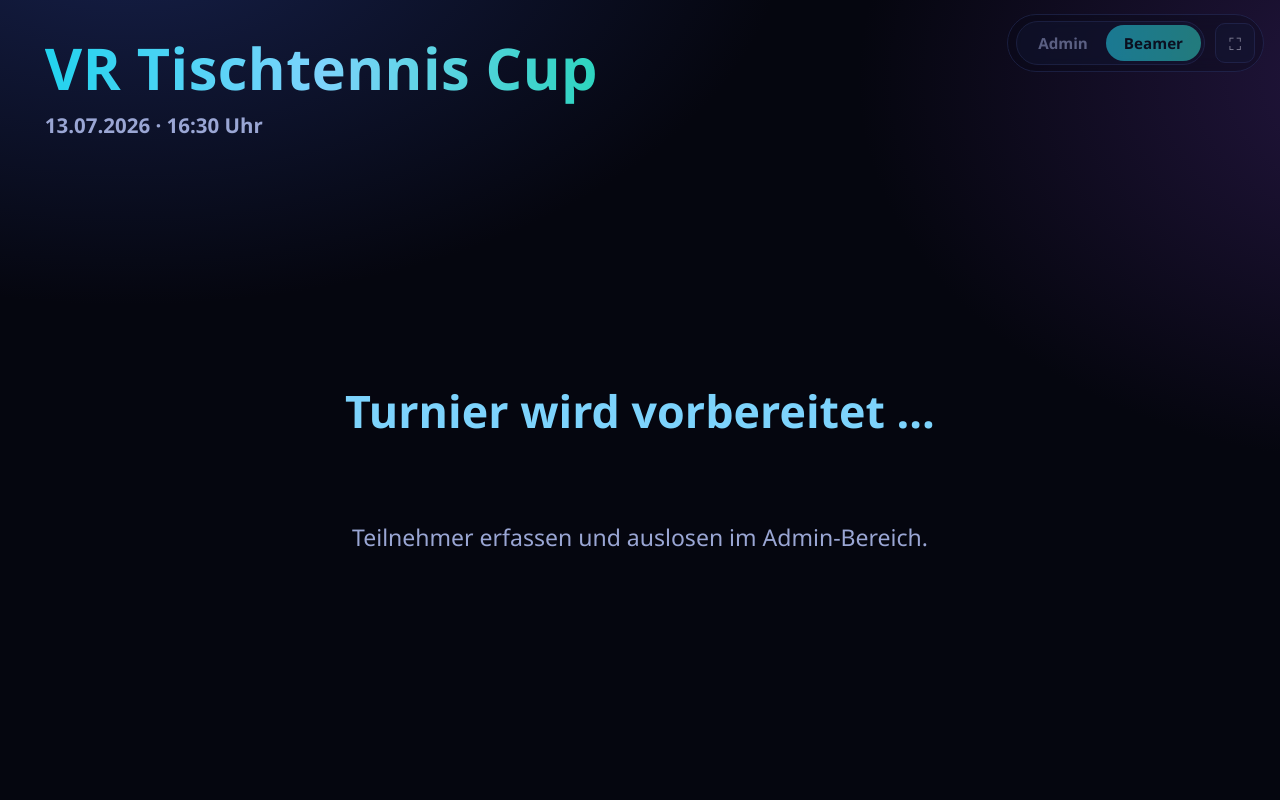
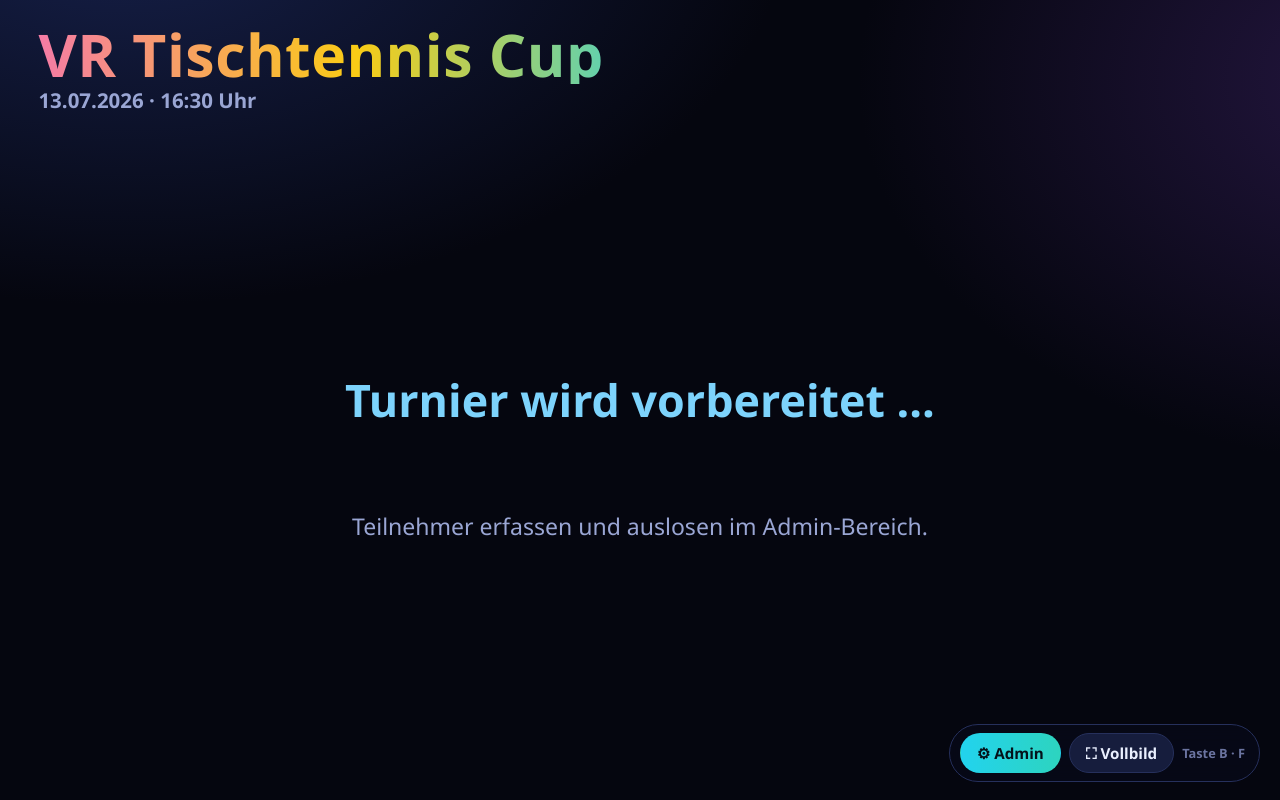
Before and after one commit to MVV-Jens/TT-Turnier, a React (Vite) app: page / in a window 1280 px wide. Both pictures are taken after a click on the button "Beamer". Built offline with nearby package versions, Linux system fonts and the light colour scheme.

Commit message:
Beamer-UI: fit-to-screen (kein Scrollen), Auto-Hide-Steuerung unten, lautere Animationen

```diff
--- a/src/App.jsx
+++ b/src/App.jsx
@@ -7,6 +7,7 @@
   const { state, dispatch, matches, participantsById } = useTournament();
   const [mode, setMode] = useState('admin'); // 'admin' | 'beamer'
   const [isFullscreen, setIsFullscreen] = useState(false);
+  const [controlsVisible, setControlsVisible] = useState(true);
 
   const toggleFullscreen = useCallback(() => {
     if (!document.fullscreenElement) {
@@ -35,42 +36,79 @@
     return () => window.removeEventListener('keydown', onKey);
   }, [toggleFullscreen]);
 
+  // In beamer mode the controls auto-hide (with the cursor) after a few seconds
+  // of inactivity and reappear on any mouse move / key press.
+  useEffect(() => {
+    if (mode !== 'beamer') {
+      setControlsVisible(true);
+      return undefined;
+    }
+    let hideTimer;
+    const reveal = () => {
+      setControlsVisible(true);
+      clearTimeout(hideTimer);
+      hideTimer = setTimeout(() => setControlsVisible(false), 3000);
+    };
+    reveal();
+    window.addEventListener('mousemove', reveal);
+    window.addEventListener('keydown', reveal);
+    window.addEventListener('touchstart', reveal);
+    return () => {
+      clearTimeout(hideTimer);
+      window.removeEventListener('mousemove', reveal);
+      window.removeEventListener('keydown', reveal);
+      window.removeEventListener('touchstart', reveal);
+    };
+  }, [mode]);
+
+  const idle = mode === 'beamer' && !controlsVisible;
+
   return (
-    <div className={`app app-${mode}`}>
-      <div className={`topbar ${mode === 'beamer' ? 'topbar-floating' : ''}`}>
-        {mode === 'admin' && (
+    <div className={`app app-${mode} ${idle ? 'is-idle' : ''}`}>
+      {mode === 'admin' ? (
+        <div className="topbar">
           <div className="topbar-brand">
             <span className="brand-mark">🏓</span>
             <span className="brand-text">VR Tischtennis Cup 2026</span>
           </div>
-        )}
-        <div className="topbar-actions">
-          <div className="mode-switch">
+          <div className="topbar-actions">
+            <div className="mode-switch">
+              <button type="button" className="active" onClick={() => setMode('admin')}>
+                Admin
+              </button>
+              <button type="button" onClick={() => setMode('beamer')}>Beamer</button>
+            </div>
             <button
               type="button"
-              className={mode === 'admin' ? 'active' : ''}
-              onClick={() => setMode('admin')}
+              className="icon-btn topbar-fs"
+              title={isFullscreen ? 'Vollbild beenden (F)' : 'Vollbild (F)'}
+              onClick={toggleFullscreen}
             >
-              Admin
-            </button>
-            <button
-              type="button"
-              className={mode === 'beamer' ? 'active' : ''}
-              onClick={() => setMode('beamer')}
-            >
-              Beamer
+              {isFullscreen ? '🗗' : '⛶'}
             </button>
           </div>
+        </div>
+      ) : (
+        <div className={`beamer-controls ${controlsVisible ? 'is-visible' : ''}`}>
           <button
             type="button"
-            className="icon-btn topbar-fs"
+            className="beamer-exit"
+            title="Zurück zum Admin (Taste B)"
+            onClick={() => setMode('admin')}
+          >
+            ⚙ Admin
+          </button>
+          <button
+            type="button"
+            className="beamer-fs"
             title={isFullscreen ? 'Vollbild beenden (F)' : 'Vollbild (F)'}
             onClick={toggleFullscreen}
           >
-            {isFullscreen ? '🗗' : '⛶'}
+            {isFullscreen ? '🗗 Fenster' : '⛶ Vollbild'}
           </button>
+          <span className="beamer-controls-hint">Taste B · F</span>
         </div>
-      </div>
+      )}
 
       <main className="app-main">
         {mode === 'admin' ? (
--- a/src/components/BracketView.jsx
+++ b/src/components/BracketView.jsx
@@ -8,7 +8,7 @@
       style={{ '--accent': player?.color }}
     >
       {player ? (
-        <Avatar avatar={player.avatar} color={player.color} size={34} />
+        <Avatar avatar={player.avatar} color={player.color} size="clamp(16px, 2.3vh, 32px)" />
       ) : (
         <span className="bracket-avatar-empty">{isBye ? '—' : '?'}</span>
       )}
--- a/src/components/MatchDashboard.jsx
+++ b/src/components/MatchDashboard.jsx
@@ -11,7 +11,7 @@
 function BigPlayer({ player, align }) {
   return (
     <div className={`dash-player dash-player-${align}`} style={{ '--accent': player?.color }}>
-      <Avatar avatar={player?.avatar} color={player?.color} size={200} />
+      <Avatar avatar={player?.avatar} color={player?.color} size="clamp(88px, 22vh, 240px)" />
       <span className="dash-player-name">{player?.name ?? 'TBD'}</span>
     </div>
   );
@@ -61,11 +61,11 @@
           <span className="next-label">Als Nächstes</span>
           {next ? (
             <div className="next-players">
-              <Avatar avatar={nextA?.avatar} color={nextA?.color} size={54} />
+              <Avatar avatar={nextA?.avatar} color={nextA?.color} size="clamp(38px, 6vh, 56px)" />
               <span className="next-name">{nextA?.name ?? 'Sieger'}</span>
               <span className="next-vs">vs</span>
               <span className="next-name">{nextB?.name ?? 'Sieger'}</span>
-              <Avatar avatar={nextB?.avatar} color={nextB?.color} size={54} />
+              <Avatar avatar={nextB?.avatar} color={nextB?.color} size="clamp(38px, 6vh, 56px)" />
               <span className="next-round">{next.roundName}</span>
             </div>
           ) : (
--- a/src/index.css
+++ b/src/index.css
@@ -61,6 +61,14 @@
   display: flex;
   flex-direction: column;
 }
+/* Beamer mode fills the screen exactly and never scrolls. */
+.app-beamer {
+  height: 100vh;
+  overflow: hidden;
+}
+.app-beamer.is-idle {
+  cursor: none;
+}
 
 .topbar {
   display: flex;
@@ -75,20 +83,54 @@
   z-index: 30;
 }
 
-.topbar-floating {
+/* Auto-hiding control cluster on the beamer, tucked into the bottom-right. */
+.beamer-controls {
   position: fixed;
-  top: 14px;
-  right: 16px;
-  left: auto;
+  bottom: 18px;
+  right: 20px;
+  z-index: 40;
+  display: flex;
+  align-items: center;
+  gap: 8px;
+  padding: 8px 10px;
   border: 1px solid var(--border);
   border-radius: 999px;
-  padding: 6px 8px;
-  background: rgba(8, 11, 26, 0.55);
-  opacity: 0.55;
-  transition: opacity 0.2s ease;
+  background: rgba(8, 11, 26, 0.72);
+  backdrop-filter: blur(10px);
+  opacity: 0;
+  transform: translateY(14px);
+  pointer-events: none;
+  transition: opacity 0.35s ease, transform 0.35s ease;
 }
-.topbar-floating:hover {
+.beamer-controls.is-visible {
   opacity: 1;
+  transform: translateY(0);
+  pointer-events: auto;
+}
+.beamer-exit,
+.beamer-fs {
+  border: 1px solid var(--border);
+  background: var(--panel-2);
+  color: var(--text);
+  border-radius: 999px;
+  padding: 9px 16px;
+  font-weight: 800;
+  font-size: 0.95rem;
+}
+.beamer-exit {
+  background: linear-gradient(90deg, var(--cyan), var(--turquoise));
+  color: #04121a;
+  border-color: transparent;
+}
+.beamer-exit:hover,
+.beamer-fs:hover {
+  filter: brightness(1.12);
+}
+.beamer-controls-hint {
+  color: var(--muted);
+  font-size: 0.8rem;
+  font-weight: 700;
+  padding-right: 4px;
 }
 
 .topbar-brand {
@@ -658,16 +700,18 @@
 /* ============================ Beamer base ============================ */
 .beamer-wrap {
   position: relative;
-  height: calc(100vh - 0px);
-  min-height: 100vh;
+  height: 100vh;
+  overflow: hidden;
 }
 .beamer-screen {
-  min-height: 100vh;
-  padding: 3.5vh 3.5vw;
+  height: 100vh;
+  overflow: hidden;
+  padding: 3vh 3vw;
   display: flex;
   flex-direction: column;
 }
 .beamer-fade {
+  height: 100%;
   animation: fadeIn 0.6s ease;
 }
 @keyframes fadeIn {
@@ -683,8 +727,8 @@
 
 .view-dots {
   position: fixed;
-  bottom: 20px;
-  right: 22px;
+  bottom: 22px;
+  left: 24px;
   display: flex;
   gap: 8px;
   z-index: 20;
@@ -705,21 +749,33 @@
   display: flex;
   flex-direction: column;
   align-items: flex-start;
-  gap: 4px;
-  padding-right: 260px;
+  gap: 2px;
+  flex-shrink: 0;
 }
 .beamer-header.compact {
-  margin-bottom: 1vh;
+  margin-bottom: 0.5vh;
+}
+.beamer-header.compact .event-title {
+  font-size: clamp(1.1rem, 2.4vw, 2rem);
+}
+.beamer-header.compact .event-meta {
+  font-size: clamp(0.75rem, 1.2vw, 1.1rem);
 }
 .event-title {
   margin: 0;
-  font-size: clamp(2rem, 4.5vw, 4rem);
+  font-size: clamp(2rem, 4.6vw, 4.2rem);
   font-weight: 900;
   letter-spacing: 0.5px;
-  background: linear-gradient(90deg, var(--cyan), var(--ice), var(--turquoise));
+  line-height: 1.02;
+  background: linear-gradient(90deg, var(--cyan), var(--ice), var(--pink), var(--yellow), var(--cyan));
+  background-size: 250% 100%;
   -webkit-background-clip: text;
   background-clip: text;
   color: transparent;
+  animation: titleShimmer 8s linear infinite;
+}
+@keyframes titleShimmer {
+  to { background-position: 250% 0; }
 }
 .event-meta {
   font-size: clamp(1rem, 1.6vw, 1.6rem);
@@ -733,36 +789,58 @@
 }
 .phase-banner {
   align-self: center;
-  margin-top: 1vh;
+  margin-top: 0.5vh;
   font-size: clamp(1.4rem, 2.6vw, 2.4rem);
   text-transform: uppercase;
   color: var(--yellow);
-  padding: 8px 28px;
+  padding: 8px 30px;
   border: 2px solid #5c4a12;
   border-radius: 999px;
   background: #201a05;
+  box-shadow: 0 0 0 0 #facc1555;
+  animation: bannerPulse 2.4s ease-in-out infinite;
+}
+@keyframes bannerPulse {
+  0%, 100% { box-shadow: 0 0 22px #facc1522; transform: scale(1); }
+  50% { box-shadow: 0 0 42px #facc1566; transform: scale(1.03); }
 }
 
 .dash-match {
   flex: 1;
+  min-height: 0;
   display: grid;
   grid-template-columns: 1fr auto 1fr;
   align-items: center;
   gap: 2vw;
-  padding: 2vh 0;
+  padding: 1vh 0;
 }
 .dash-player {
   display: flex;
   flex-direction: column;
   align-items: center;
-  gap: 2vh;
+  gap: 1.4vh;
+  min-width: 0;
+}
+.dash-player .avatar {
+  animation: floaty 3.2s ease-in-out infinite;
+}
+.dash-player-right .avatar {
+  animation-delay: 1.6s;
+}
+@keyframes floaty {
+  0%, 100% { transform: translateY(0); }
+  50% { transform: translateY(-14px); }
 }
 .dash-player-name {
-  font-size: clamp(1.8rem, 4vw, 4rem);
+  font-size: clamp(1.6rem, 3.8vw, 4rem);
   font-weight: 900;
   text-align: center;
   color: #fff;
-  text-shadow: 0 0 30px var(--accent, transparent);
+  text-shadow: 0 0 34px var(--accent, transparent), 0 0 8px var(--accent, transparent);
+  max-width: 42vw;
+  overflow: hidden;
+  text-overflow: ellipsis;
+  white-space: nowrap;
 }
 .dash-versus {
   display: flex;
@@ -771,10 +849,15 @@
   gap: 8px;
 }
 .dash-vs-text {
-  font-size: clamp(2.5rem, 6vw, 6rem);
+  font-size: clamp(2.5rem, 6.4vw, 6.4rem);
   font-weight: 900;
   color: var(--pink);
-  text-shadow: 0 0 40px #f472b666;
+  text-shadow: 0 0 40px #f472b688;
+  animation: vsPulse 1.6s ease-in-out infinite;
+}
+@keyframes vsPulse {
+  0%, 100% { transform: scale(1) rotate(-3deg); text-shadow: 0 0 30px #f472b666; }
+  50% { transform: scale(1.14) rotate(3deg); text-shadow: 0 0 60px #f472b6cc; }
 }
 .dash-target {
   font-size: clamp(1rem, 1.8vw, 1.6rem);
@@ -804,14 +887,15 @@
 .dash-footer {
   display: flex;
   flex-direction: column;
-  gap: 2vh;
+  gap: 1.2vh;
+  flex-shrink: 0;
 }
 .next-match {
   display: flex;
   align-items: center;
   gap: 16px;
   flex-wrap: wrap;
-  padding: 1.5vh 2vw;
+  padding: 1.2vh 2vw;
   background: rgba(13, 18, 40, 0.7);
   border: 1px solid var(--border);
   border-radius: var(--radius);
@@ -859,7 +943,7 @@
 }
 .progress-track {
   flex: 1;
-  height: 18px;
+  height: 20px;
   background: #131a38;
   border: 1px solid var(--border);
   border-radius: 999px;
@@ -867,9 +951,14 @@
 }
 .progress-fill {
   height: 100%;
-  background: linear-gradient(90deg, var(--cyan), var(--turquoise), var(--yellow));
+  background: linear-gradient(90deg, var(--cyan), var(--turquoise), var(--yellow), var(--pink), var(--cyan));
+  background-size: 200% 100%;
   border-radius: 999px;
   transition: width 0.6s ease;
+  animation: progressFlow 3s linear infinite;
+}
+@keyframes progressFlow {
+  to { background-position: 200% 0; }
 }
 .progress-text {
   font-size: clamp(1rem, 1.6vw, 1.4rem);
@@ -887,8 +976,8 @@
   flex: 1;
   display: grid;
   grid-template-columns: repeat(4, 1fr);
-  gap: clamp(8px, 1.4vw, 26px);
-  margin-top: 1.5vh;
+  gap: clamp(6px, 1.2vw, 22px);
+  margin-top: 0.6vh;
   min-height: 0;
 }
 .bracket-col {
@@ -899,31 +988,33 @@
 .bracket-col-title {
   text-align: center;
   font-weight: 900;
-  font-size: clamp(0.9rem, 1.5vw, 1.5rem);
+  font-size: clamp(0.72rem, 1.3vw, 1.35rem);
   text-transform: uppercase;
   letter-spacing: 0.5px;
   color: var(--ice);
-  margin-bottom: 10px;
-  padding-bottom: 8px;
+  margin-bottom: 4px;
+  padding-bottom: 4px;
   border-bottom: 2px solid var(--border);
+  flex-shrink: 0;
 }
 .bracket-col-matches {
   flex: 1;
+  min-height: 0;
   display: flex;
   flex-direction: column;
-  justify-content: space-around;
-  gap: 8px;
+  justify-content: space-between;
+  gap: clamp(3px, 0.7vh, 10px);
 }
 
 .bracket-match {
   background: var(--panel);
   border: 1px solid var(--border);
-  border-radius: 12px;
-  padding: 8px;
+  border-radius: 10px;
+  padding: clamp(3px, 0.6vh, 8px);
   position: relative;
   display: flex;
   flex-direction: column;
-  gap: 5px;
+  gap: clamp(2px, 0.4vh, 5px);
 }
 .bracket-match-status {
   position: absolute;
@@ -1064,8 +1155,8 @@
 .bracket-player {
   display: flex;
   align-items: center;
-  gap: 8px;
-  padding: 5px 8px;
+  gap: 7px;
+  padding: clamp(2px, 0.4vh, 5px) 8px;
   border-radius: 8px;
   background: var(--bg-2);
   min-width: 0;
@@ -1083,8 +1174,8 @@
   font-style: italic;
 }
 .bracket-avatar-empty {
-  width: 34px;
-  height: 34px;
+  width: clamp(16px, 2.3vh, 32px);
+  height: clamp(16px, 2.3vh, 32px);
   display: inline-flex;
   align-items: center;
   justify-content: center;
```
Also changed, not shown: src/components/Avatar.jsx (+6 -4 lines).
